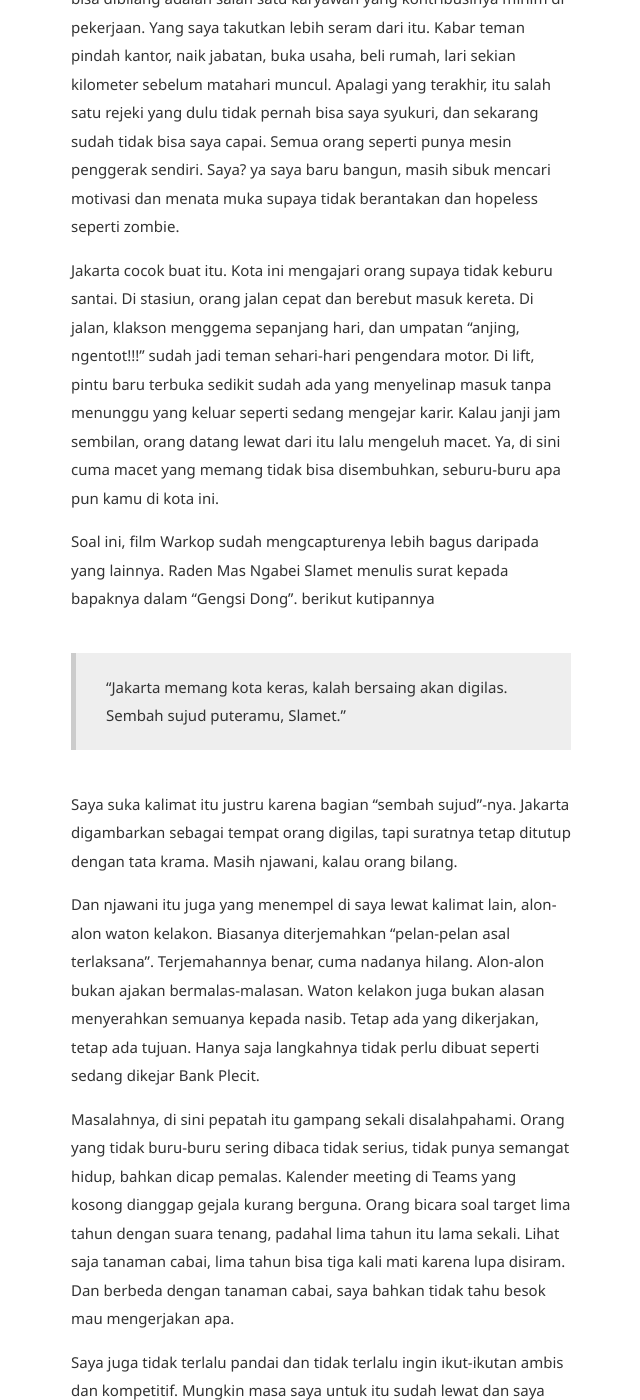
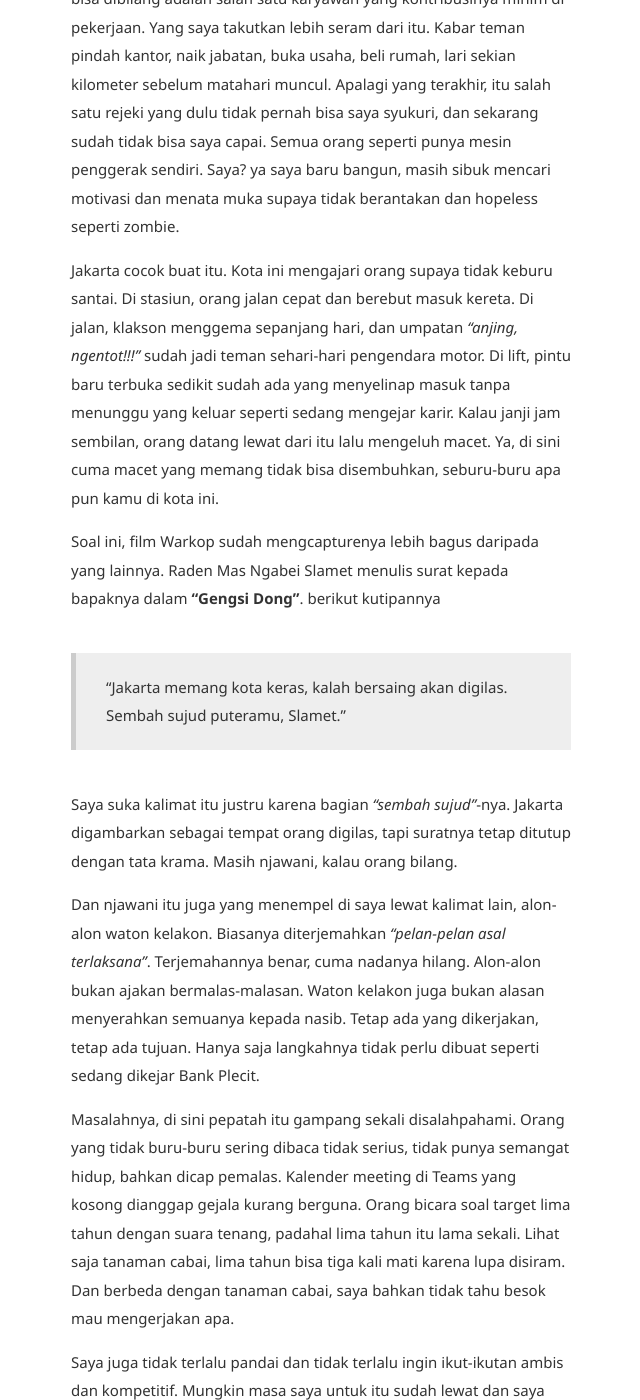
Before and after one commit to harjunacandra/harjuna.github.io, a Jekyll site: the page built from _posts/2026-09-16-Alon-alon-Ora-Kelakon.md, in a window 1280 px wide and 1400 px high, scrolled down 450 px. Shown: the whole window, without its empty margins (319-959 px from the left). Built offline with Jekyll 4.4.1, drawn with Linux system fonts in a browser that asks for light colours.

```diff
--- a/_posts/2026-09-16-Alon-alon-Ora-Kelakon.md
+++ b/_posts/2026-09-16-Alon-alon-Ora-Kelakon.md
@@ -6,15 +6,15 @@ updated: "2026-09-16 09:44"
 
 Saya agak takut membuka sosial media pagi-pagi. Mata belum sepenuhnya melek, tapi jempol sudah langsung membuka HP, lalu berhenti sebentar di situ. Rasanya seperti ada anxiety yang tiba-tiba menyambar ulu hati. Bukan, bukan karena ada pesan dari boss. Saya bisa dibilang adalah salah satu karyawan yang kontribusinya minim di pekerjaan. Yang saya takutkan lebih seram dari itu. Kabar teman pindah kantor, naik jabatan, buka usaha, beli rumah, lari sekian kilometer sebelum matahari muncul. Apalagi yang terakhir, itu salah satu rejeki yang dulu tidak pernah bisa saya syukuri, dan sekarang sudah tidak bisa saya capai. Semua orang seperti punya mesin penggerak sendiri. Saya? ya saya baru bangun, masih sibuk mencari motivasi dan menata muka supaya tidak berantakan dan hopeless seperti zombie.
 
-Jakarta cocok buat itu. Kota ini mengajari orang supaya tidak keburu santai. Di stasiun, orang jalan cepat dan berebut masuk kereta. Di jalan, klakson menggema sepanjang hari, dan umpatan "anjing, ngentot!!!" sudah jadi teman sehari-hari pengendara motor. Di lift, pintu baru terbuka sedikit sudah ada yang menyelinap masuk tanpa menunggu yang keluar seperti sedang mengejar karir. Kalau janji jam sembilan, orang datang lewat dari itu lalu mengeluh macet. Ya, di sini cuma macet yang memang tidak bisa disembuhkan, seburu-buru apa pun kamu di kota ini.
+Jakarta cocok buat itu. Kota ini mengajari orang supaya tidak keburu santai. Di stasiun, orang jalan cepat dan berebut masuk kereta. Di jalan, klakson menggema sepanjang hari, dan umpatan _"anjing, ngentot!!!"_ sudah jadi teman sehari-hari pengendara motor. Di lift, pintu baru terbuka sedikit sudah ada yang menyelinap masuk tanpa menunggu yang keluar seperti sedang mengejar karir. Kalau janji jam sembilan, orang datang lewat dari itu lalu mengeluh macet. Ya, di sini cuma macet yang memang tidak bisa disembuhkan, seburu-buru apa pun kamu di kota ini.
 
-Soal ini, film Warkop sudah mengcapturenya lebih bagus daripada yang lainnya. Raden Mas Ngabei Slamet menulis surat kepada bapaknya dalam "Gengsi Dong".
+Soal ini, film Warkop sudah mengcapturenya lebih bagus daripada yang lainnya. Raden Mas Ngabei Slamet menulis surat kepada bapaknya dalam **"Gengsi Dong"**.
 berikut kutipannya
 > "Jakarta memang kota keras, kalah bersaing akan digilas. Sembah sujud puteramu, Slamet."
 
-Saya suka kalimat itu justru karena bagian "sembah sujud"-nya. Jakarta digambarkan sebagai tempat orang digilas, tapi suratnya tetap ditutup dengan tata krama. Masih njawani, kalau orang bilang.
+Saya suka kalimat itu justru karena bagian _"sembah sujud"_-nya. Jakarta digambarkan sebagai tempat orang digilas, tapi suratnya tetap ditutup dengan tata krama. Masih njawani, kalau orang bilang.
 
-Dan njawani itu juga yang menempel di saya lewat kalimat lain, alon-alon waton kelakon. Biasanya diterjemahkan "pelan-pelan asal terlaksana". Terjemahannya benar, cuma nadanya hilang. Alon-alon bukan ajakan bermalas-malasan. Waton kelakon juga bukan alasan menyerahkan semuanya kepada nasib. Tetap ada yang dikerjakan, tetap ada tujuan. Hanya saja langkahnya tidak perlu dibuat seperti sedang dikejar Bank Plecit.
+Dan njawani itu juga yang menempel di saya lewat kalimat lain, alon-alon waton kelakon. Biasanya diterjemahkan _"pelan-pelan asal terlaksana"_. Terjemahannya benar, cuma nadanya hilang. Alon-alon bukan ajakan bermalas-malasan. Waton kelakon juga bukan alasan menyerahkan semuanya kepada nasib. Tetap ada yang dikerjakan, tetap ada tujuan. Hanya saja langkahnya tidak perlu dibuat seperti sedang dikejar Bank Plecit.
 
 Masalahnya, di sini pepatah itu gampang sekali disalahpahami. Orang yang tidak buru-buru sering dibaca tidak serius, tidak punya semangat hidup, bahkan dicap pemalas. Kalender meeting di Teams yang kosong dianggap gejala kurang berguna. Orang bicara soal target lima tahun dengan suara tenang, padahal lima tahun itu lama sekali. Lihat saja tanaman cabai, lima tahun bisa tiga kali mati karena lupa disiram. Dan berbeda dengan tanaman cabai, saya bahkan tidak tahu besok mau mengerjakan apa.
 
```
